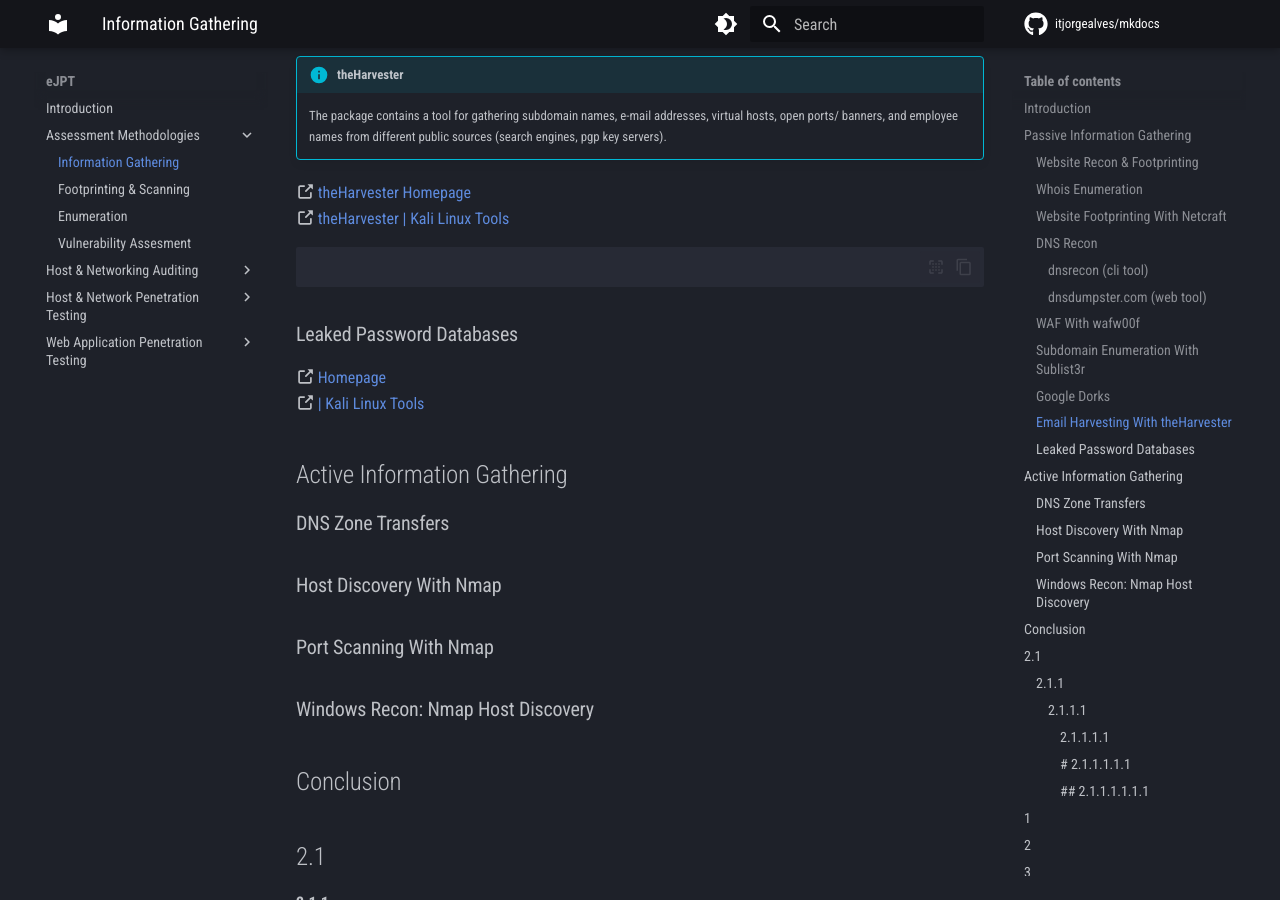
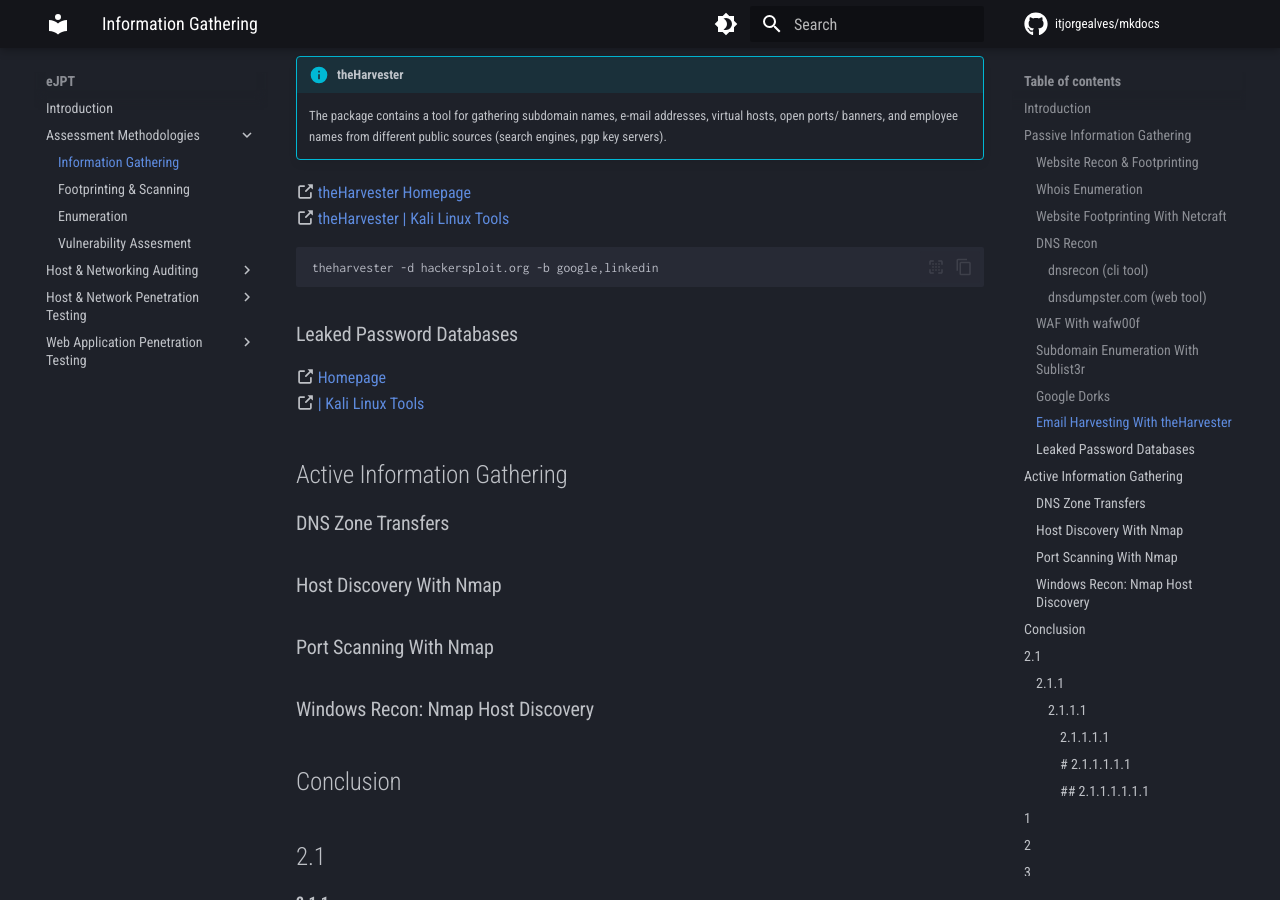
Before and after one commit to itjorgealves/mkdocs, an MkDocs documentation site: the page built from docs/eJPT/S1-Assessment-Methodologies/C1-Information-Gathering/Information-Gathering.md, in a window 1280 px wide and 900 px high, scrolled down 2894 px. Built offline with MkDocs 1.6.1 and Material for MkDocs 9.7.7, drawn with Linux system fonts in a browser that asks for light colours; comment, search, counter and statistics services are not loaded.

Commit message:
Update documentation

````diff
--- a/docs/eJPT/S1-Assessment-Methodologies/C1-Information-Gathering/Information-Gathering.md
+++ b/docs/eJPT/S1-Assessment-Methodologies/C1-Information-Gathering/Information-Gathering.md
@@ -91,7 +91,7 @@ inurl:passwd.txt
 :octicons-link-external-16: [theHarvester Homepage](https://github.com/laramies/theHarvester)
 :octicons-link-external-16: [theHarvester | Kali Linux Tools](https://www.kali.org/tools/theharvester/)
 ``` bash
-
+theharvester -d hackersploit.org -b google,linkedin
 ```
 
 ### Leaked Password Databases
````
